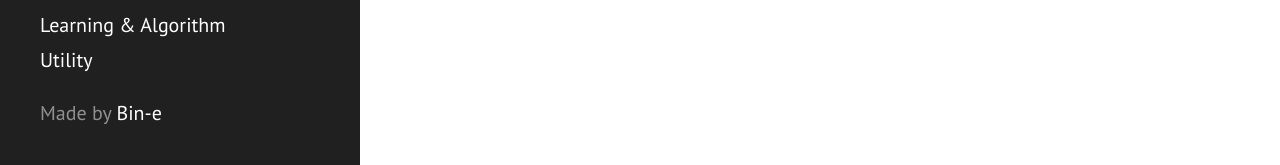
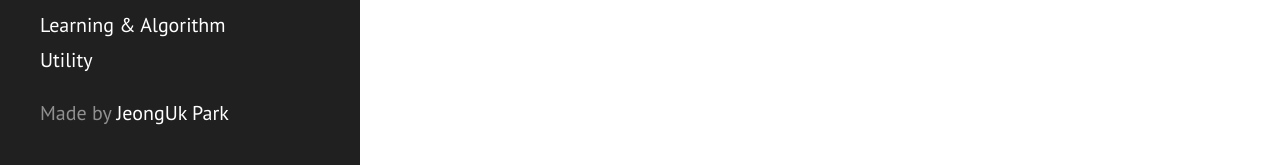
Before and after one commit to bin-e/helper, a Jekyll site: the page built from index.html, in a window 1280 px wide. Shown: the part 732-897 px from the top of the page. Built offline with Jekyll 4.4.1, drawn with Linux system fonts in a browser that asks for light colours; Markdown is read by kramdown in place of the engine named in the settings; the list of posts is cut into pages by our own code.

Commit message:
Update sidebar.html

```diff
--- a/_includes/sidebar.html
+++ b/_includes/sidebar.html
@@ -28,6 +28,6 @@
     </nav>
 
     <!-- <p>&copy; {{ site.time | date: '%Y' }}. All rights reserved.</p> -->
-    <p>Made by <a href="https://github.com/bin-e">Bin-e</a></p>
+    <p>Made by <a href="https://github.com/jeongph">JeongUk Park</a></p>
   </div>
 </div>
```
